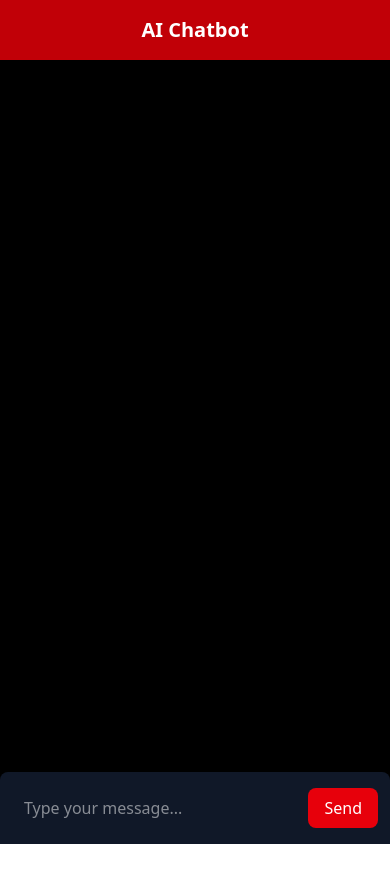
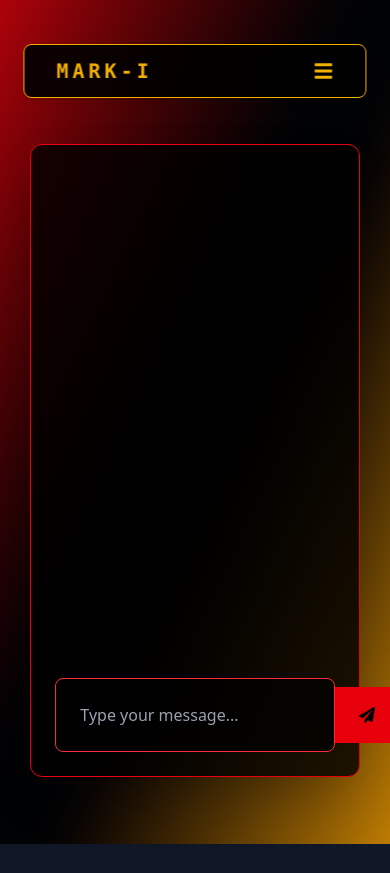
Before and after one commit to ritikace12/AI-B, a React (Vite) app in the folder frontend/: page /chatbot in a window 390 px wide. Before the commit the page ends 844 px from the top, so only its background shows below. Built offline with nearby package versions, Linux system fonts and the light colour scheme; sample sign-in values are in the browser's storage.

Commit message:
Fixed chat input alignment and made the chat page responsive

```diff
--- a/frontend/src/pages/ChatBot.jsx
+++ b/frontend/src/pages/ChatBot.jsx
@@ -1,70 +1,119 @@
 import { useState } from "react";
+import { FaPaperPlane, FaCopy } from "react-icons/fa";
+import axios from "axios";
 import { motion } from "framer-motion";
+import ReactMarkdown from "react-markdown";
+import remarkGfm from "remark-gfm";
+import { Prism as SyntaxHighlighter } from "react-syntax-highlighter";
+import { dark } from "react-syntax-highlighter/dist/esm/styles/prism";
+import Navbar from "../components/Navbar";
 
-const ChatPage = () => {
+const ChatBot = ({ setIsLoggedIn }) => {
   const [messages, setMessages] = useState([]);
   const [input, setInput] = useState("");
+  const [loading, setLoading] = useState(false);
 
-  const handleSendMessage = () => {
-    if (input.trim() === "") return;
+  const sendMessage = async () => {
+    if (!input.trim()) return;
 
-    setMessages([...messages, { text: input, sender: "user" }]);
+    const userMessage = { sender: "user", text: input };
+    setMessages((prev) => [...prev, userMessage]);
     setInput("");
+    setLoading(true);
 
-    // Simulate bot response (replace this with an actual API call)
-    setTimeout(() => {
-      setMessages((prev) => [
-        ...prev,
-        { text: "Processing your request...", sender: "bot" },
-      ]);
-    }, 1000);
+    try {
+      const res = await axios.post("https://mark-i.onrender.com/api/chat/", { message: input });
+      setMessages((prev) => [...prev, { sender: "bot", text: res.data.response }]);
+    } catch (error) {
+      console.error("❌ AI Response Error:", error);
+      alert("AI response failed! Check console for details.");
+    } finally {
+      setLoading(false);
+    }
   };
 
   return (
-    <div className="flex flex-col h-screen bg-black text-white">
-      {/* Header */}
-      <div className="p-4 bg-red-700 text-center font-bold text-xl">
-        AI Chatbot
-      </div>
+    <>
+      <Navbar setIsLoggedIn={setIsLoggedIn} />
 
-      {/* Chat Messages Section */}
-      <div className="flex-1 overflow-y-auto p-4 space-y-3">
+      {/* Background Overlay */}
+      <div className="fixed inset-0 bg-gradient-to-br from-red-700 via-black to-yellow-600 opacity-90" />
+
+      {/* Chat Container */}
+      <motion.div
+        className="relative z-10 flex flex-col items-center justify-center min-h-screen text-white py-24 px-4"
+        initial={{ opacity: 0 }}
+        animate={{ opacity: 1 }}
+        transition={{ duration: 1 }}
+      >
+        <div className="w-[92%] md:w-[60%] p-6 bg-black/80 border border-red-600 rounded-xl shadow-2xl flex flex-col h-[75vh] backdrop-blur-lg justify-between mt-12">
+          {/* Chat Messages */}
+          <div className="flex-1 overflow-y-auto p-4 space-y-4 custom-scrollbar">
             {messages.map((msg, index) => (
+              <div key={index} className={`flex ${msg.sender === "user" ? "justify-end" : "justify-start"}`}>
                 <motion.div
-            key={index}
+                  className={`relative max-w-[85%] sm:max-w-[70%] md:max-w-[60%] p-4 rounded-lg text-lg whitespace-pre-wrap shadow-lg transition-all duration-300 border-2 ${
+                    msg.sender === "user"
+                      ? "border-red-500 bg-black text-white"
+                      : "border-yellow-500 bg-black text-white"
+                  }`}
                   initial={{ opacity: 0, y: 10 }}
                   animate={{ opacity: 1, y: 0 }}
                   transition={{ duration: 0.3 }}
-            className={`max-w-xs px-4 py-2 rounded-lg ${
-              msg.sender === "user"
-                ? "bg-red-600 self-end text-right"
-                : "bg-gray-800 self-start text-left"
-            }`}
+                >
+                  <ReactMarkdown
+                    remarkPlugins={[remarkGfm]}
+                    components={{
+                      code({ node, inline, className, children, ...props }) {
+                        return !inline ? (
+                          <SyntaxHighlighter style={dark} language="javascript" PreTag="div" {...props}>
+                            {String(children).replace(/\n$/, "")}
+                          </SyntaxHighlighter>
+                        ) : (
+                          <code className="bg-gray-800 text-yellow-400 p-1 rounded" {...props}>
+                            {children}
+                          </code>
+                        );
+                      },
+                    }}
                   >
                     {msg.text}
+                  </ReactMarkdown>
+                  {msg.sender === "bot" && (
+                    <button
+                      className="absolute top-2 right-2 p-1 bg-black/50 rounded-md text-gray-400 hover:text-white"
+                      onClick={() => navigator.clipboard.writeText(msg.text)}
+                    >
+                      <FaCopy />
+                    </button>
+                  )}
                 </motion.div>
+              </div>
             ))}
+            {loading && <div className="text-center text-red-500 animate-pulse">Processing...</div>}
           </div>
 
-      {/* Chat Input Section */}
-      <div className="p-3 bg-gray-900 flex items-center w-full rounded-t-lg">
+          {/* Input Section */}
+          <div className="mt-6 flex bg-black/70 border border-red-500 rounded-lg p-2">
             <input
               type="text"
-          placeholder="Type your message..."
-          className="flex-1 p-3 bg-transparent text-white outline-none"
               value={input}
               onChange={(e) => setInput(e.target.value)}
-          onKeyPress={(e) => e.key === "Enter" && handleSendMessage()}
+              className="flex-1 p-4 rounded-l-lg bg-transparent text-white focus:ring-2 focus:ring-red-500 placeholder-gray-400"
+              placeholder="Type your message..."
             />
-        <button
-          onClick={handleSendMessage}
-          className="px-4 py-2 bg-red-600 text-white rounded-lg hover:bg-yellow-500 transition-all"
+            <motion.button
+              onClick={sendMessage}
+              whileHover={{ scale: 1.1 }}
+              className="bg-red-600 px-6 py-3 hover:bg-yellow-500 transition-all text-black ml-2"
             >
-          Send
-        </button>
+              <FaPaperPlane />
+            </motion.button>
           </div>
         </div>
+      </motion.div>
+    </>
   );
 };
 
-export default ChatPage;
+export default ChatBot;
```
Lines whose indentation alone changed are shown as unchanged.
